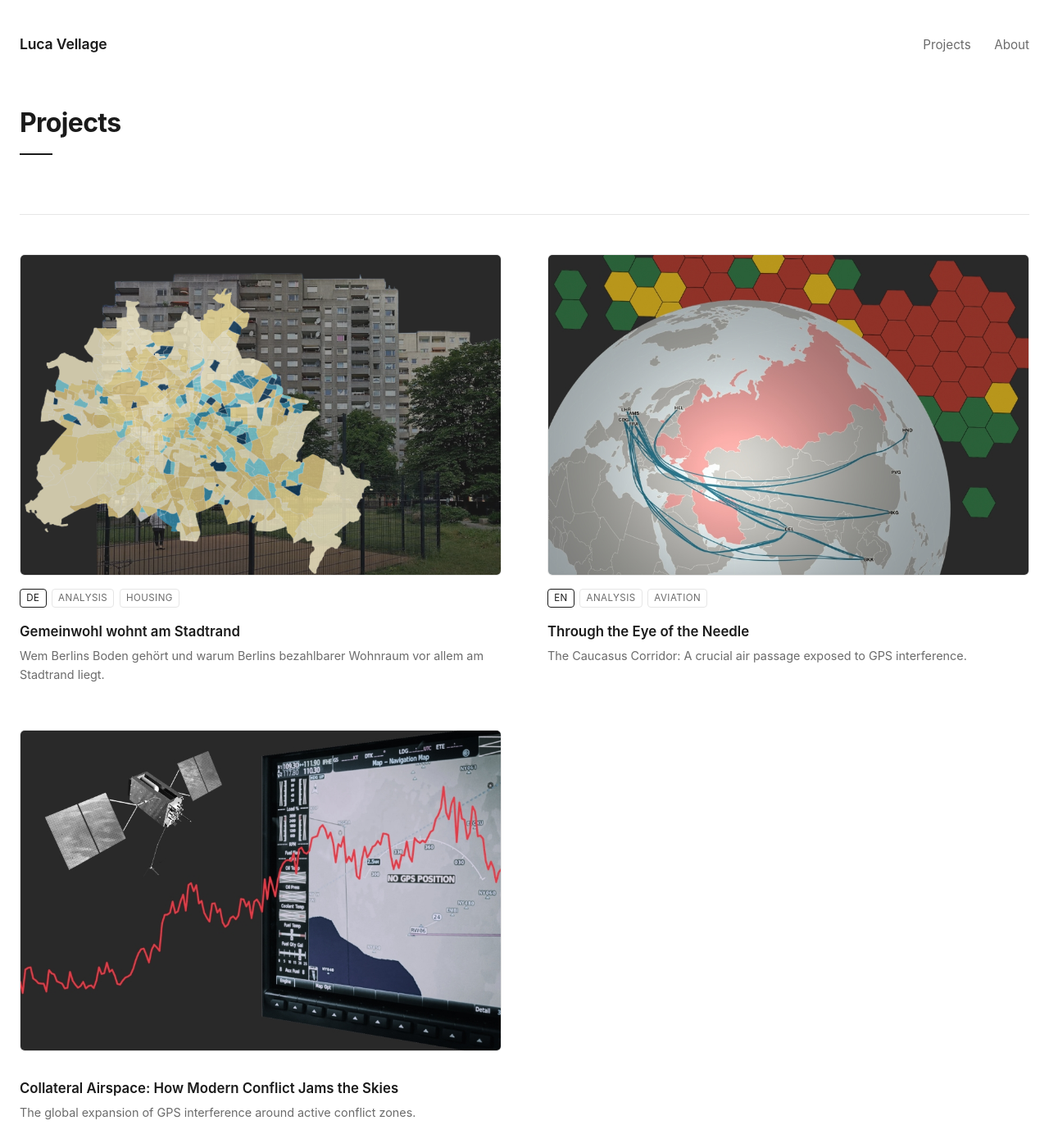
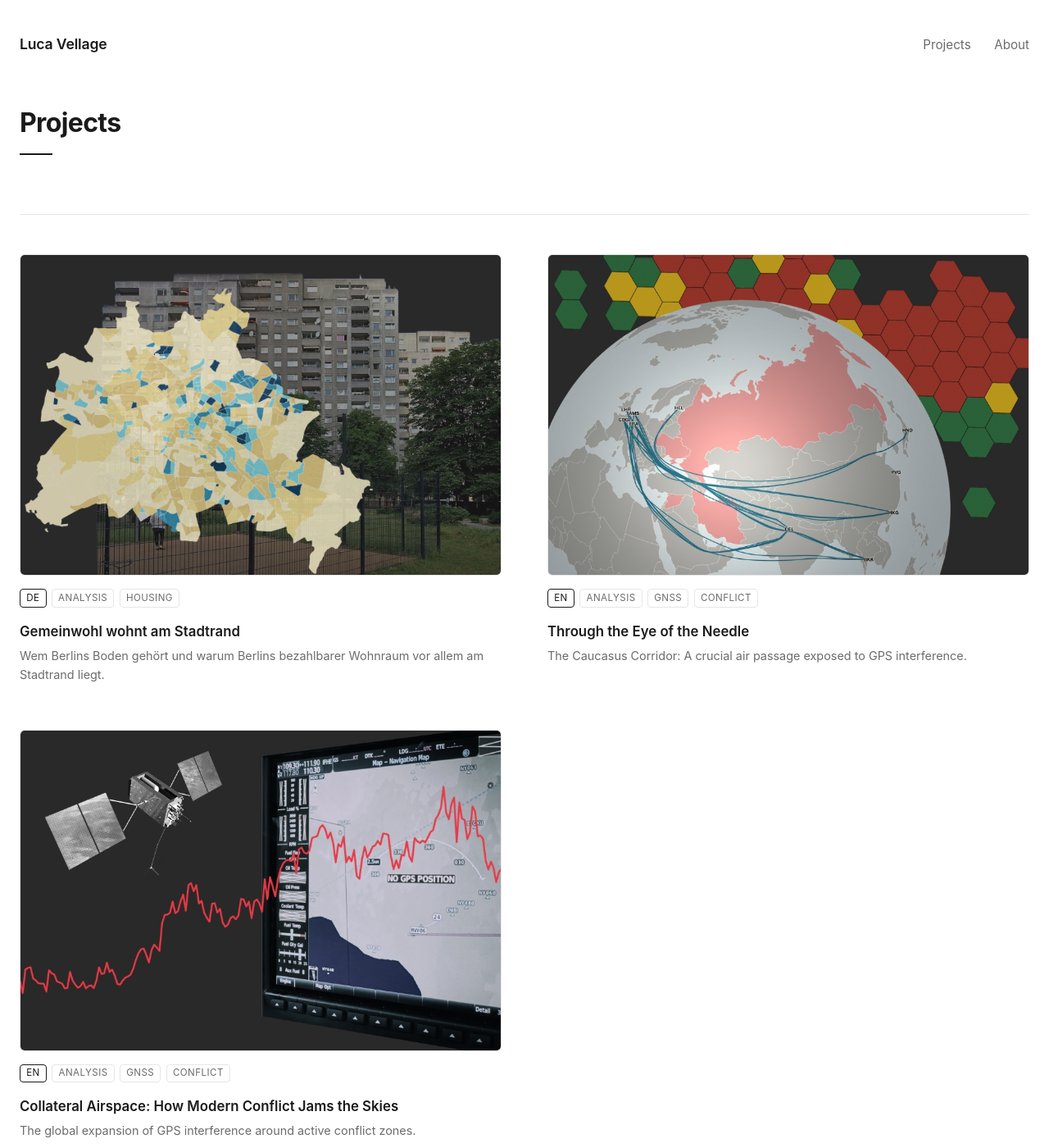
Before and after one commit to LucaVellage/lucavellage.github.io, a Jekyll site: the page built from index.html, in a window 1280 px wide and 1400 px high. Shown: the whole window at 82% size. Built offline with Jekyll 4.4.1, drawn with Linux system fonts in a browser that asks for light colours.

Commit message:
updated tags

```diff
--- a/_projects/caucasus-corridor-analysis.md
+++ b/_projects/caucasus-corridor-analysis.md
@@ -8,5 +8,5 @@ layout: project
 direct_link: true
 language: EN
 category: Analysis
-topic: Aviation
+topic: [GNSS, Conflict]
 ---
--- a/_projects/gnss-interference-analysis.md
+++ b/_projects/gnss-interference-analysis.md
@@ -6,4 +6,7 @@ thumbnail: /assets/img/projects/gnss-interference-analysis.webp
 link: /gnss-interference-analysis/
 layout: project
 direct_link: true
+language: EN
+category: Analysis
+topic: [GNSS, Conflict]
 ---
```
